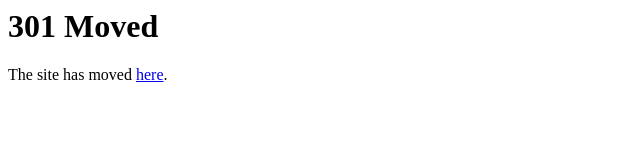
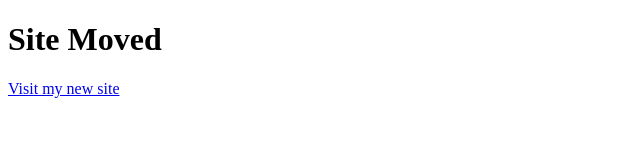
Before and after one commit to liolok/liolok.github.io, a plain HTML site: page index.html in a window 1280 px wide. Shown: the whole page, without its empty margins (0-640 px from the left). Drawn offline with Linux system fonts and the light colour scheme.

Commit message:
update index.html

```diff
--- a/index.html
+++ b/index.html
@@ -1,6 +1,15 @@
-<HTML><HEAD><meta http-equiv="content-type" content="text/html;charset=utf-8">
-<TITLE>301 Moved</TITLE></HEAD><BODY>
-<H1>301 Moved</H1>
-The site has moved
-<A HREF="http://liolok.com/">here</A>.
-</BODY></HTML>
+<!DOCTYPE html>
+<html lang="en-US">
+
+<head>
+    <meta charset="utf-8">
+    <link rel="canonical" href="https://liolok.com">
+    <title>Site Moved</title>
+</head>
+
+<body>
+    <h1>Site Moved</h1>
+    <p><a href="https://liolok.com">Visit my new site</a></p>
+</body>
+
+</html>
```
